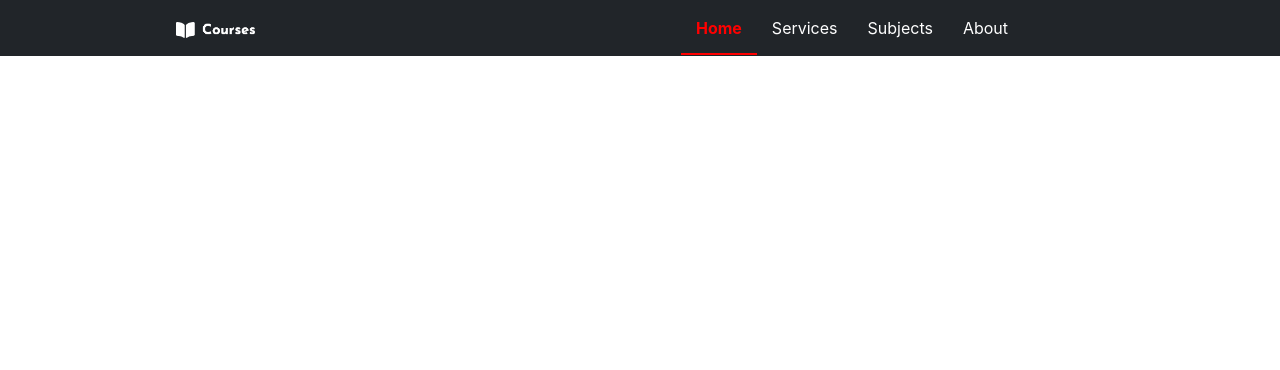
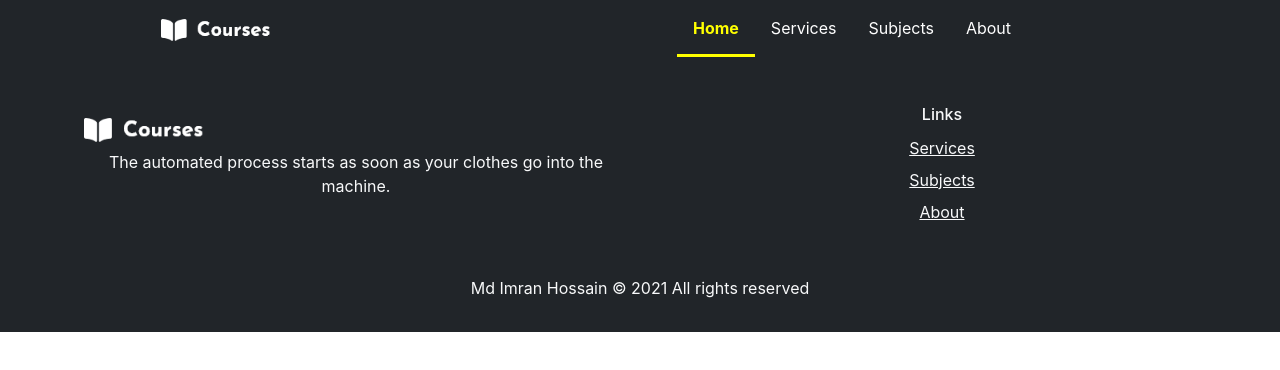
Before and after one commit to i-m-hossain/review-website, a React (Create React App) app: page / in a window 1280 px wide. Shown: the top 370 px of the page. Built offline with nearby package versions, Linux system fonts and the light colour scheme.

Commit message:
footer added

```diff
--- a/package.json
+++ b/package.json
@@ -3,6 +3,8 @@
   "version": "0.1.0",
   "private": true,
   "dependencies": {
+    "@fortawesome/fontawesome-svg-core": "^1.2.36",
+    "@fortawesome/free-solid-svg-icons": "^5.15.4",
     "@testing-library/jest-dom": "^5.11.4",
     "@testing-library/react": "^11.1.0",
     "@testing-library/user-event": "^12.1.10",
--- a/src/App.js
+++ b/src/App.js
@@ -3,6 +3,7 @@ import './App.css';
 import { BrowserRouter as Router, Switch, Route } from 'react-router-dom';
 import Home from './component/Home/Home';
 import Header from './component/Header/Header';
+import Footer from './component/Footer/Footer'
 
 function App() {
   return (
@@ -14,6 +15,7 @@ function App() {
             <Home></Home>
           </Route>
         </Switch>
+        <Footer></Footer>
       </Router>
     </div>
   );
--- a/src/component/Footer/Footer.js
+++ b/src/component/Footer/Footer.js
@@ -1,10 +1,29 @@
 import React from 'react';
+import { Link } from 'react-router-dom';
+import logo from '../../images/download.webp'
 
 const Footer = () => {
     return (
-        <div>
-            <h2>footer</h2>
-        </div>
+        <footer className="bg-dark px-5 pt-5 pb-3">
+            <div className="row">
+                <div className="col-md-6 col-sm-12 d-flex flex-column justify-content-center align-items-start ps-5">
+                    <img src={logo} alt="" width="120px"/>
+                    <p className="text-light mt-2">
+                        The automated process starts as soon as your clothes go into the machine.
+                    </p>
+
+                </div>
+                <div className="col-md-6 col-sm-12">
+                    <h6 className="text-light">Links</h6>
+                    <div className="d-flex flex-column align-items-center">
+                        <Link className="p-1 text-light" to="/services">Services</Link>
+                        <Link className="p-1 text-light" to="/subjects">Subjects</Link>
+                        <Link className="p-1 text-light" to="/about">About</Link>
+                    </div>
+                </div>
+            </div>
+            <p className="text-light mt-5"> Md Imran Hossain &copy; 2021 All rights reserved</p>
+        </footer>
     );
 };
 
--- a/src/component/Header/Header.js
+++ b/src/component/Header/Header.js
@@ -5,12 +5,12 @@ import logo from '../../images/download.webp'
 const Header = () => {
     const activeStyle = {
         fontWeight: "bold",
-        color: "red",
-        borderBottom: '2px solid red'
+        color: "#FFFF00",
+        borderBottom: '3px solid #FFFF00'
     }
     const link = {
         color: '#fff',
-        padding: '15px',
+        padding: '16px',
         textDecoration: 'none',
 
     }
@@ -18,7 +18,7 @@ const Header = () => {
         <nav className="bg-dark p-3">
             <div className="row">
                 <div className=" col-md-4">
-                    <img src={logo} alt="" width="80" />
+                    <img src={logo} alt="" width="110" />
                 </div>
                 <div className="col-sm-12 col-md-8">
                     <NavLink style={link} activeStyle={activeStyle} exact to="/">
--- a/src/component/Home/Home.js
+++ b/src/component/Home/Home.js
@@ -2,6 +2,8 @@ import React from 'react';
 import Header from '../Header/Header';
 
 const Home = () => {
+
+
     return (
         <div>
 
```
Also changed, not shown: 1 other file (tests, documents, lock files or other folders).
